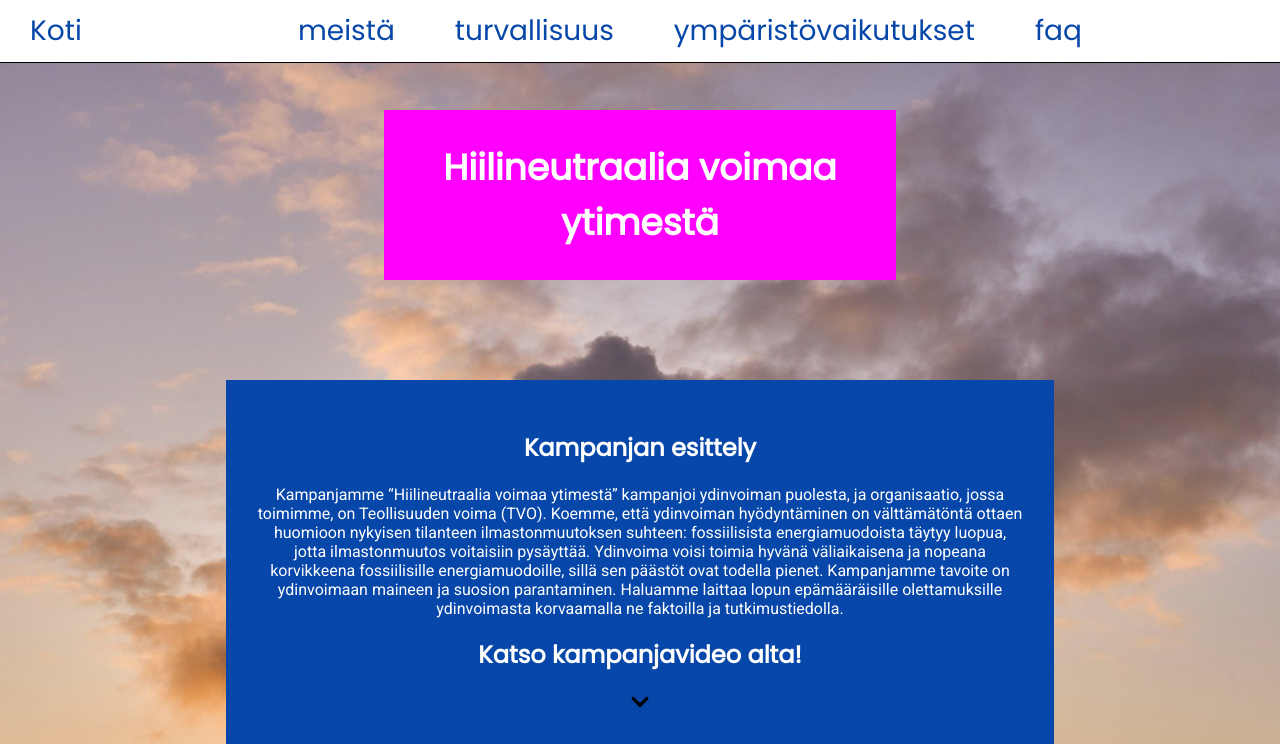
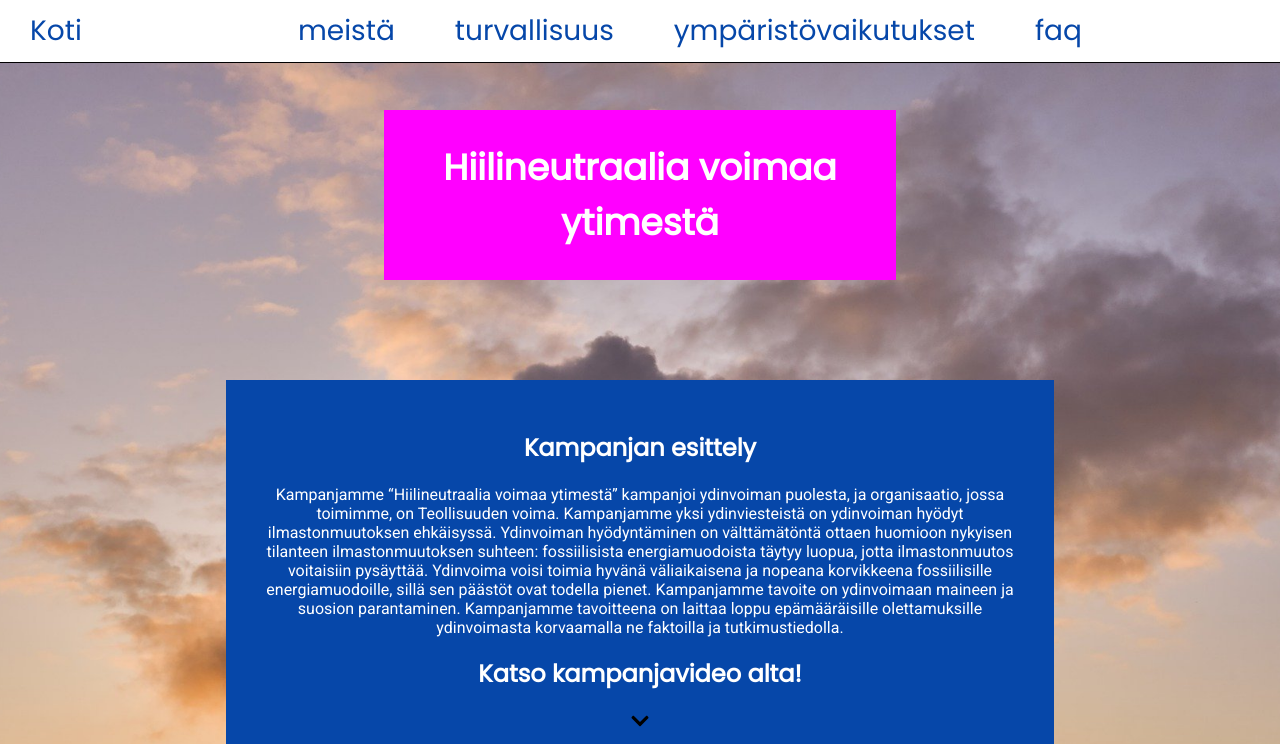
Before and after one commit to pyrysepp/vdmwebsovellus, a React (Create React App) app: page / in a window 1280 px wide. Shown: the top 744 px of the page. Built offline with nearby package versions, Linux system fonts and the light colour scheme.

Commit message:
parannettu sisältöä

```diff
--- a/src/components/Home.js
+++ b/src/components/Home.js
@@ -17,14 +17,7 @@ export const Home = () => {
         <div className="content">
             <div className="esittely">
                 <h2>Kampanjan esittely</h2>
-                <p>Kampanjamme “Hiilineutraalia voimaa ytimestä” kampanjoi ydinvoiman puolesta, ja organisaatio,
-                    jossa toimimme, on Teollisuuden voima (TVO). Koemme, että ydinvoiman hyödyntäminen on välttämätöntä
-                     ottaen huomioon nykyisen tilanteen ilmastonmuutoksen suhteen: fossiilisista energiamuodoista täytyy
-                     luopua, jotta ilmastonmuutos voitaisiin pysäyttää. Ydinvoima voisi toimia hyvänä väliaikaisena ja
-                     nopeana korvikkeena fossiilisille energiamuodoille, sillä sen päästöt ovat todella pienet. Kampanjamme
-                     tavoite on ydinvoimaan maineen ja suosion parantaminen. Haluamme laittaa lopun epämääräisille olettamuksille
-                     ydinvoimasta korvaamalla ne faktoilla ja tutkimustiedolla.
-
+                <p> Kampanjamme “Hiilineutraalia voimaa ytimestä” kampanjoi ydinvoiman puolesta, ja organisaatio, jossa toimimme, on Teollisuuden voima. Kampanjamme yksi ydinviesteistä on ydinvoiman hyödyt ilmastonmuutoksen ehkäisyssä. Ydinvoiman hyödyntäminen on välttämätöntä ottaen huomioon nykyisen tilanteen ilmastonmuutoksen suhteen: fossiilisista energiamuodoista täytyy luopua, jotta ilmastonmuutos voitaisiin pysäyttää. Ydinvoima voisi toimia hyvänä väliaikaisena ja nopeana korvikkeena fossiilisille energiamuodoille, sillä sen päästöt ovat todella pienet. Kampanjamme tavoite on ydinvoimaan maineen ja suosion parantaminen. Kampanjamme tavoitteena on laittaa loppu epämääräisille olettamuksille ydinvoimasta korvaamalla ne faktoilla ja tutkimustiedolla.
                 </p>
 
                 <h2>Katso kampanjavideo alta!</h2>
--- a/src/components/Turvallisuus.js
+++ b/src/components/Turvallisuus.js
@@ -32,7 +32,7 @@ const Turvallisuus = () => {
                 <p>
                 Ydinvoimaloissa pyritään ehkäisemään erilaisia ongelmatilanteita, jotta mahdollisilta vaaratilanteilta pystyttäisiin välttymään mahdollisimman tehokkaasti. Korkeatasoisesta laadunvarmistuksesta huolimatta ydinvoimalaitoksillakin esiintyy laitevikoja ja käyttöhenkilökunnan virheitä. Tämä on otettu huomioon laitosten suunnittelussa, ja yksittäisten vikojen ja virheiden kehittyminen onnettomuuksiksi on estetty luotettavasti. Laitosten suunnittelussa ja käytössä on varauduttu myös onnettomuustilanteisiin, ja niiden varalta laitoksissa on erityisiä turvallisuusjärjestelmiä.
                 <br/> <br/>
-                Ydinvoimaloidenkin turvallisuutta kehitetään koko ajan, ja esimerkiksi rakenteilla oleva Olkuiluoto 3 -ydinvoimala on varautunut terrori-iskuihin ja sabotaasiin siten, että tällaisissa tilanteissa pystytään ehkäisemään suuria onnettomuuksia ja haittaa ympäristölle.
+                Ydinvoimaloidenkin turvallisuutta kehitetään koko ajan, ja esimerkiksi rakenteilla oleva Olkiluoto 3 -ydinvoimala on varautunut terrori-iskuihin ja sabotaasiin siten, että tällaisissa tilanteissa pystytään ehkäisemään suuria onnettomuuksia ja haittaa ympäristölle.
                 </p>
             </div>
             <div className="text-container">
```
